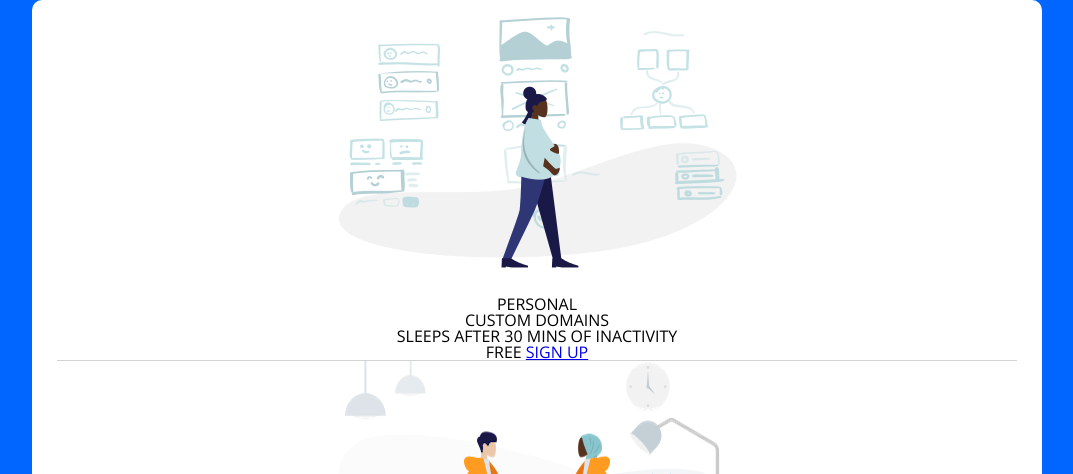
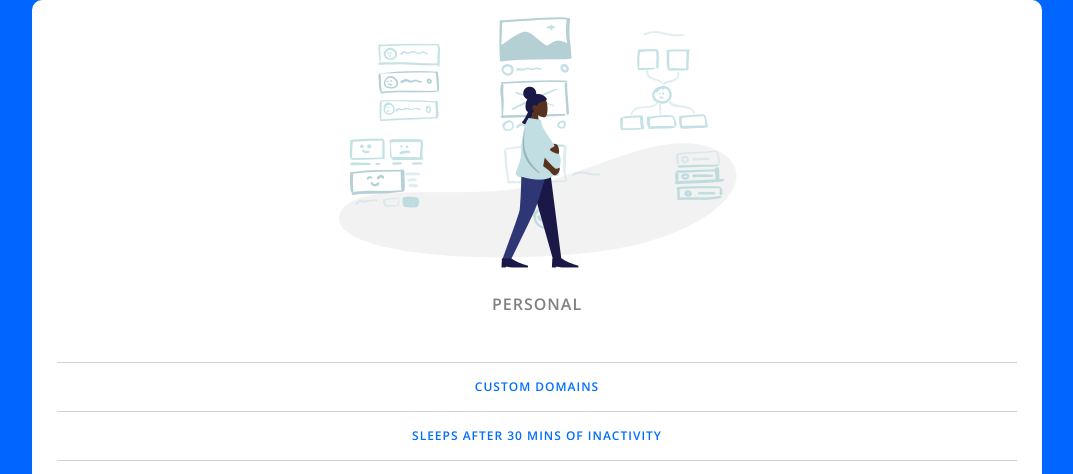
Before and after one commit to DevLaka/pricing-dashboard-demo, a plain HTML site: page index.html in a window 1280 px wide. Shown: the top 474 px of the page, without its empty margins (103-1176 px from the left). Drawn offline with nearby package versions, Linux system fonts and the light colour scheme.

Commit message:
add pricing feature styles

```diff
--- a/app.css
+++ b/app.css
@@ -148,14 +148,44 @@ body {
   text-transform: uppercase;
 }
 
-.pricing-plan{
-    border-bottom: 1px solid lightgrey;
+.pricing-plan {
+  border-bottom: 1px solid lightgrey;
 }
 .pricing-plan:last-child {
-    border-bottom: none;
+  border-bottom: none;
 }
 
-.pricing-img{
-    margin-bottom: 25px;
-    max-width: 100%;
+.pricing-img {
+  margin-bottom: 25px;
+  max-width: 100%;
 }
+
+.pricing-header {
+  color: grey;
+  font-weight: 600;
+  letter-spacing: 1px;
+}
+
+.pricing-features {
+  margin: 50px 0 25px;
+  color: rgb(0, 110, 255);
+}
+
+.pricing-features-item {
+  font-weight: 600;
+  letter-spacing: 1px;
+  font-size: 12px;
+  line-height: 1.5;
+  padding: 15px 0;
+  border-top: 1px solid lightgrey;
+}
+.pricing-features-item:last-child {
+  border-bottom: 1px solid lightgrey;
+}
+
+.pricing-price {
+  color: rgb(0, 110, 255);
+  display: block;
+  font-size: 32px;
+  font-weight: 700;
+}
```
